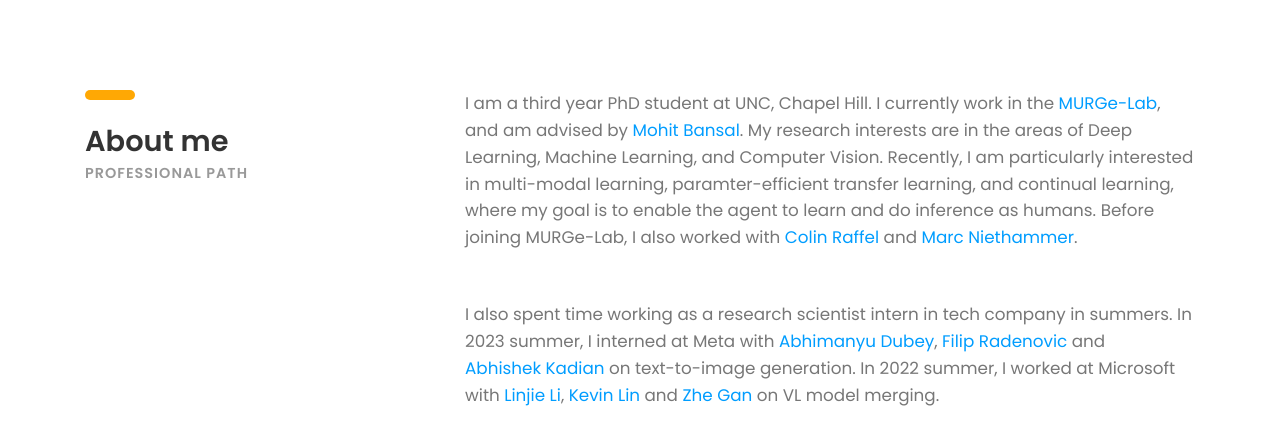
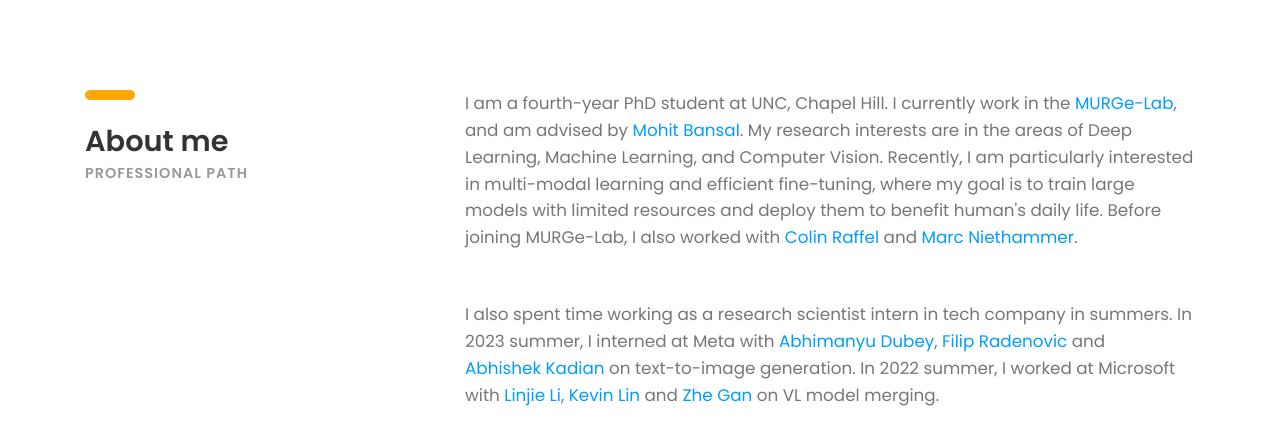
Before and after one commit to ylsung/ylsung.github.io, a plain HTML site: page index.html in a window 1280 px wide. Shown: the part 587-1032 px from the top of the page. Drawn offline with Linux system fonts and the light colour scheme; files whose address does not match are found by name.

Commit message:
Nov 2023

```diff
--- a/index.html
+++ b/index.html
@@ -3,7 +3,7 @@
 
 <head>
 	<title>Yi-Lin Sung</title>
-	<meta name="description" content="I am a third year PhD student at UNC, Chapel Hill. My research interests are in the areas of Deep Learning, Machine Learning, and Computer Vision, particularly in multi-modal learning and paramter-efficient transfer learning."/>
+	<meta name="description" content="I am a fourth-year PhD student at UNC, Chapel Hill. My research interests are in the areas of Deep Learning, Machine Learning, and Computer Vision, particularly in multi-modal learning and efficient fine-tuning."/>
 	<meta http-equiv="X-UA-Compatible" content="IE=edge">
 	<meta name="viewport" content="width=device-width, initial-scale=1">
 	<meta name="google-site-verification" content="VCMLZrFhfbveL2W_CwZyY4F_Yu2_Fefuy1zG3fHX66M" />
@@ -103,12 +103,13 @@
 				</div><!-- col-sm-4 -->
 				<div class="col-sm-8">
 					<p class="margin-b-50">
-						I am a third year PhD student at UNC, Chapel Hill. I currently work in the
+						I am a fourth-year PhD student at UNC, Chapel Hill. I currently work in the
 						<a href="https://murgelab.cs.unc.edu/" style="color:#009dff;">MURGe-Lab</a>, and am advised by
 						<a href="https://www.cs.unc.edu/~mbansal/" style="color:#009dff;">Mohit Bansal</a>.
 						My research interests are in the areas of Deep Learning, Machine Learning, and Computer Vision.
-						Recently, I am particularly interested in multi-modal learning, paramter-efficient transfer learning, and continual
-						learning, where my goal is to enable the agent to learn and do inference as humans. Before joining MURGe-Lab,
+						Recently, I am particularly interested in multi-modal learning and efficient fine-tuning,
+						where my goal is to train large models with limited resources and deploy them to benefit human's daily life.
+						Before joining MURGe-Lab,
 						I also worked with <a href="https://colinraffel.com/" style="color:#009dff;">Colin Raffel</a> and
 						<a href="https://biag.cs.unc.edu/author/marc-niethammer/" style="color:#009dff;">Marc Niethammer</a>.
 					</p>
```
